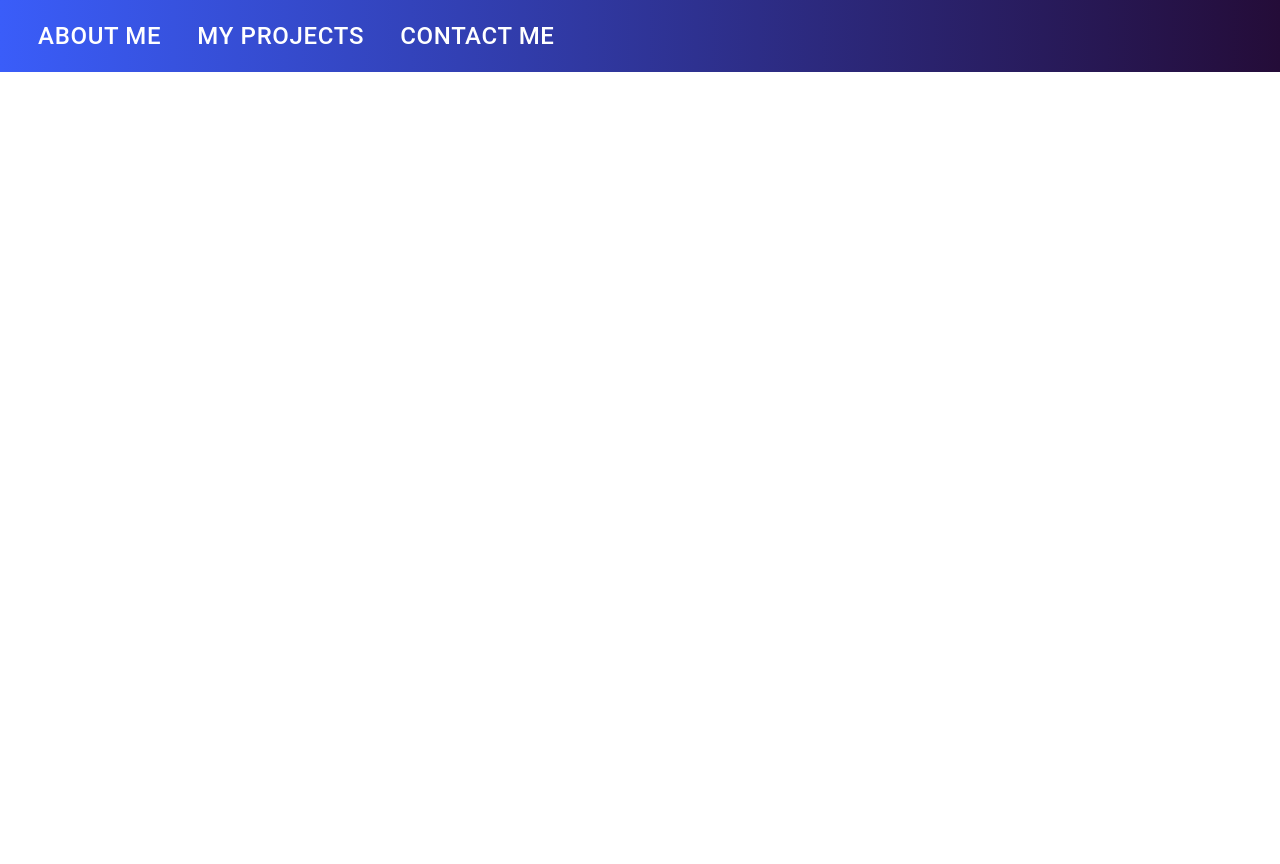
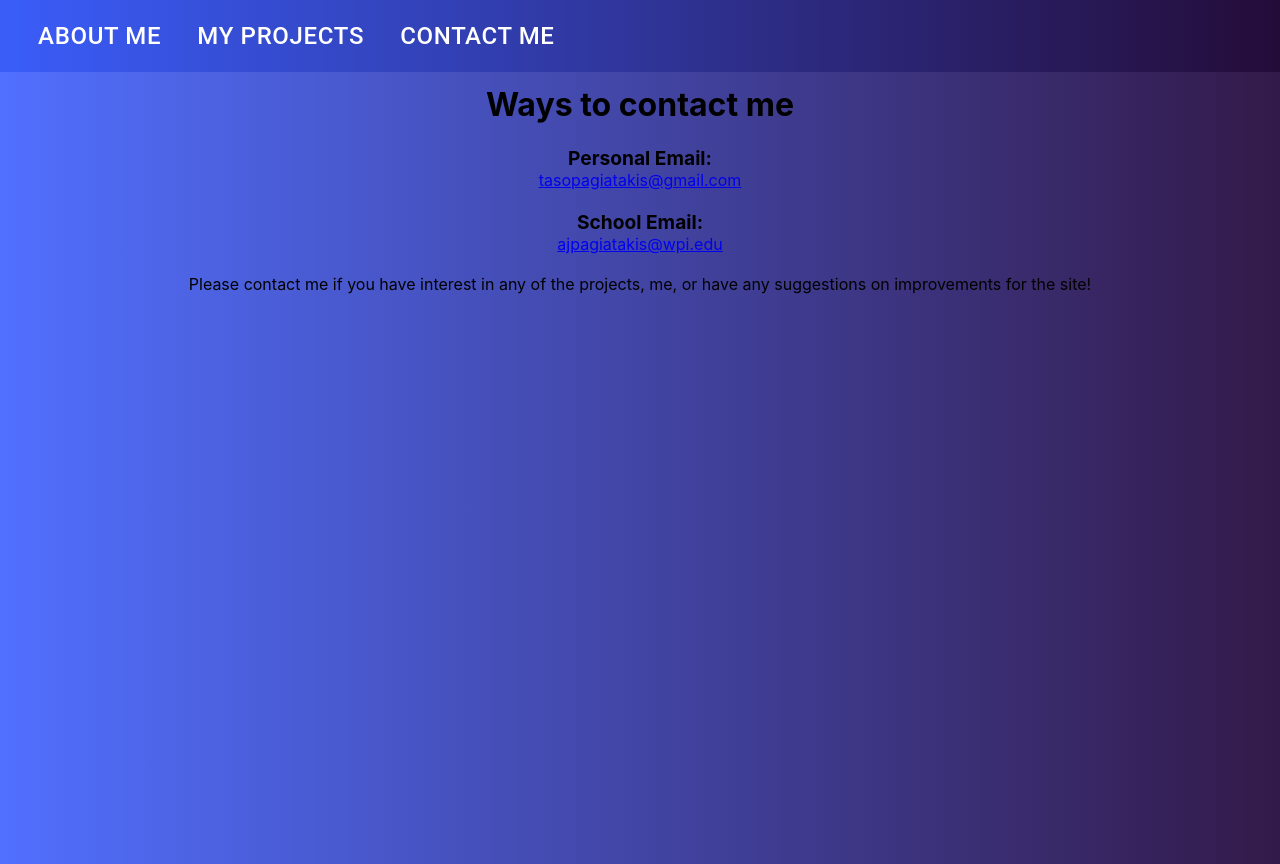
Before and after one commit to tp218/PersonalWebsite, a React (Create React App) app: page /#/contact in a window 1280 px wide. Before the commit the page ends 800 px from the top, so only its background shows below. Built offline with nearby package versions, Linux system fonts and the light colour scheme.

Commit message:
finished the first draft of the website, it is ready for a first deployment

```diff
--- a/src/AboutMe.js
+++ b/src/AboutMe.js
@@ -1,5 +1,6 @@
 import './App.css';
 import me from './Assets/portrait.jpg'
+import { Link } from 'react-router-dom';
 
 
 
@@ -23,7 +24,9 @@ function AboutMe(){
                 worked on so far and links to their github repositories <br></br>
             </div>
             <div>
-                <img src={me} className="portrait"/>
+                <Link to={'https://github.com/tp218'}>
+                    <img src={me} className="portrait"/>
+                </Link>
             </div>
         </div>
     );
--- a/src/App.css
+++ b/src/App.css
@@ -3,11 +3,32 @@
   background-image: linear-gradient(to right, #5170ff, #331a49);
   padding-top: 120px;
   padding-left: 70px;
+  height: 90vh;
+  font-size:medium;
+  display: flex;
+  align-items: flex-start;
+  justify-content: space-between;
+}
+
+.App-projects {
+  text-align: left;
+  background-image: linear-gradient(to right, #5170ff, #331a49);
+  padding-top: 90px;
+  padding-left: 70px;
   height: 100vh;
   font-size: larger;
   display: flex;
   align-items: flex-start;
-  justify-content: space-between;
+}
+
+/* Styling For The "Contact Me" Page */
+.app-contact{
+  text-align: center;
+  background-image: linear-gradient(to right, #5170ff, #331a49);
+  height: 100vh;
+  width: 100vw;
+  padding-top: 5%;
+  z-index: 0;
 }
 
 .main-page-text{
@@ -73,9 +94,51 @@
   font-weight: bold;
 }
 
+/* Styling for the portrait on the "About Me" Page */
 .portrait {
   padding-right: 60px;
-  padding-top:40px;
+  padding-left: 200px;
   height: 70vh;
-  border-radius: 200px;
+  border-radius: 8000px;
 }
+
+/* Styling for all of the items displaying a project */
+.project{
+  padding-left: 20px;
+  padding-right: 100px;
+  max-width: 200px;
+}
+
+/* Styling for the photos of projects on the project page */
+.project-photo {
+  height: 40vh;
+}
+
+/* Hover styling for the photos on the project page */
+.project-photo:hover {
+  transform: scale(1.1);
+  transition: transform 0.3s ease-in-out;
+  box-shadow: 1px 5px 4px 2px rgb(33, 19, 71);
+}
+
+/* Styling for the captions of each project */
+.project-caption {
+  text-align: center;
+  padding-left: 20px;
+}
+
+/* Styling for the github link */
+.github-link{
+  color:#79a4bd;
+}
+
+/* Styling For The Smaller Headers On The Contact Page */
+.contact-sub{
+  font-size: larger;
+  font-weight: bold;
+}
+
+/* Styling For The Text On The Contact Page */
+.contact-text{
+  padding-bottom: 20px;
+}
--- a/src/App.js
+++ b/src/App.js
@@ -15,7 +15,7 @@ function App() {
   //React Router For The Website
   return(
     <div>
-      <Router basename={process.env.PUBLIC_URL}>
+      <Router>
         <div>
 
           <Box>
--- a/src/ContactMe.js
+++ b/src/ContactMe.js
@@ -1,11 +1,43 @@
 import './App.css';
 
+
+//Code For The Contact Page, With The Text That Is Displayed On The Page
 function ContactMe(){
-    return(
-        <div>
-            hi
+    return (
+        <div className="app-contact">
+
+            <h1>
+                Ways to contact me
+            </h1>
+
+            <div className="contact-text">
+
+                <div className="contact-sub">
+                    Personal Email:
+                </div>
+
+                <a href="mailto:tasopagiatakis@gmail.com?body=My custom mail body">
+                    tasopagiatakis@gmail.com
+                </a>
+            </div>
+
+            <div className="contact-text">
+
+                <div className="contact-sub">
+                    School Email:
+                </div>
+
+                <a href="mailto:ajpagiatakis@wpi.edu?body= ">
+                ajpagiatakis@wpi.edu
+                </a>
+            </div>
+
+            <div>
+                Please contact me if you have interest in any of the projects, me, or have any suggestions on improvements for the site!
+            </div>
+
         </div>
     );
 }
 
-export default ContactMe;
+export default ContactMe
--- a/src/Projects.js
+++ b/src/Projects.js
@@ -1,9 +1,29 @@
 import './App.css';
+import JPStories from './Assets/JPStories.png';
+import portfolio from './Assets/portfolio.png';
+import { Link } from 'react-router-dom';
 
 function Projects(){
     return(
-        <div>
-            hi
+        <div className="App-projects">
+            <div className='project'>
+                <Link to={'https://tp218.github.io/StoryWebsite/#/'}>
+                        <img src={JPStories} className="project-photo"/>
+                </Link>
+                <div className='project-caption'>
+                    A website for hosting short stories <br></br>
+                    <a href='https://github.com/tp218/StoryWebsite' className='github-link'> Github Repo --> </a>
+                </div>
+            </div>
+            <div className='project'>
+                <Link to={'https://github.com/tp218/PersonalWebsite'}>
+                        <img src={portfolio} className="project-photo"/>
+                </Link>
+                <div className='project-caption'>
+                    A website to display information about me and project's I've created <br></br>
+                    <a href='https://github.com/tp218/PersonalWebsite' className='github-link'> Github Repo --> </a>
+                </div>
+            </div>
         </div>
     );
 }
```
Also changed, not shown: src/Assets/JPStories.png (added), src/Assets/portfolio.png (added).
